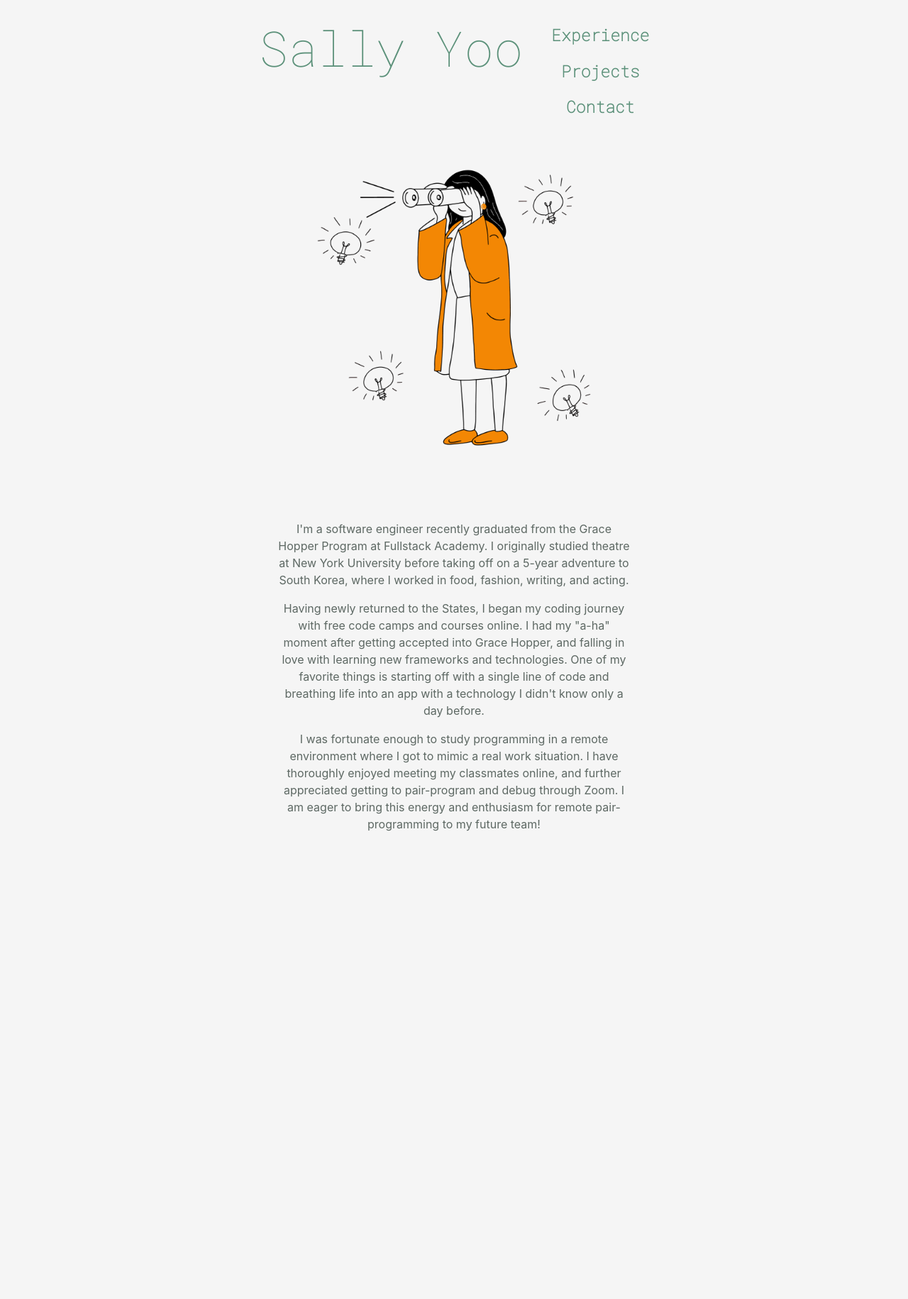
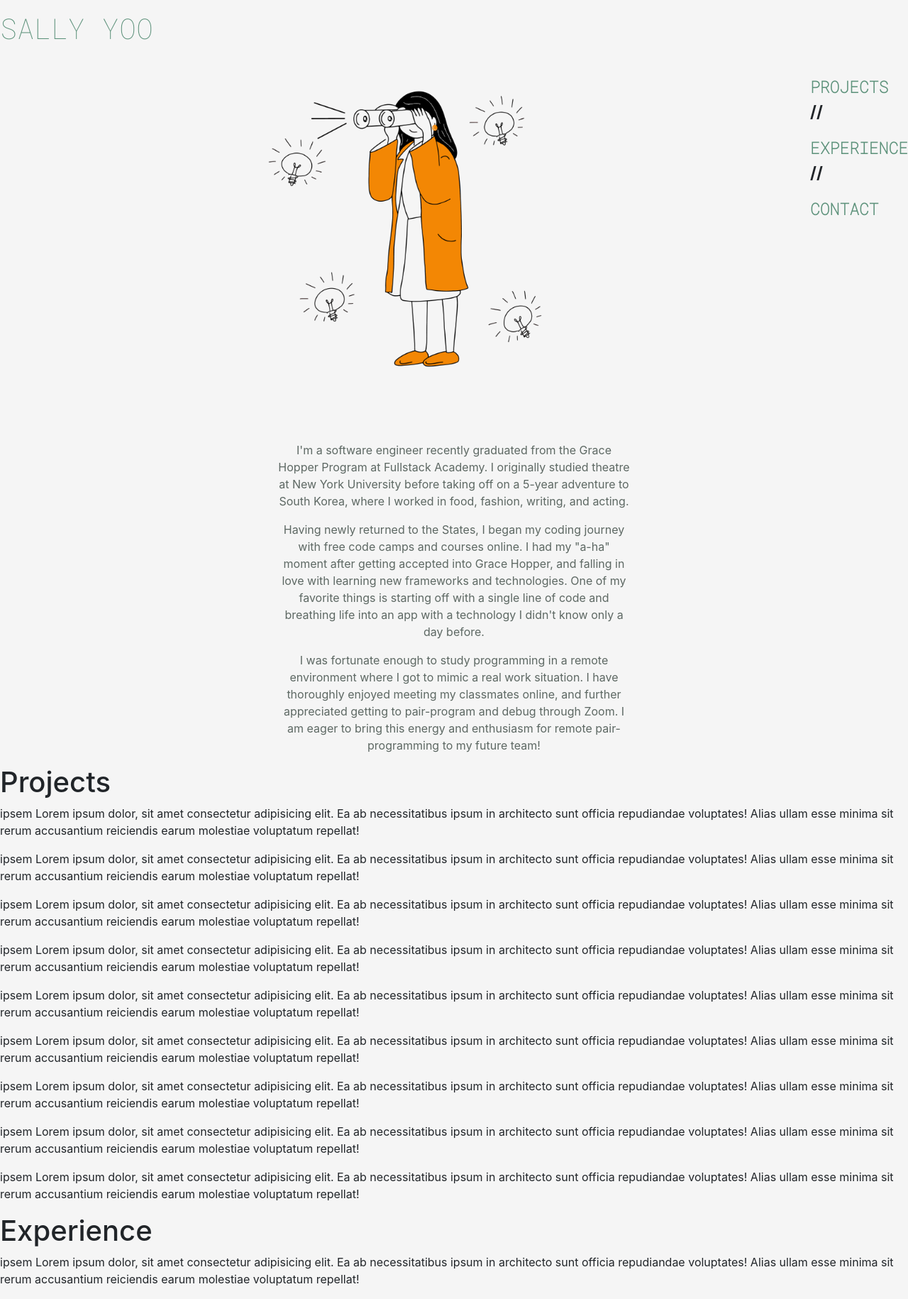
Before and after one commit to tabatabb7/sallyyoocodes, a React (Create React App) app: page / in a window 1280 px wide. Shown: the whole page at 71% size. Before the commit the page ends 1189 px from the top, so only its background shows below. Built offline with nearby package versions, Linux system fonts and the light colour scheme.

Commit message:
feat: added scrolling navlinks and modularized components

```diff
--- a/package.json
+++ b/package.json
@@ -8,6 +8,8 @@
     "@testing-library/user-event": "^12.8.3",
     "react": "^17.0.2",
     "react-dom": "^17.0.2",
+    "react-router-dom": "^5.2.0",
+    "react-router-hash-link": "^2.4.3",
     "react-scripts": "4.0.3",
     "web-vitals": "^0.2.4",
     "workbox-background-sync": "^5.1.4",
--- /dev/null
+++ b/src/About.js
@@ -0,0 +1,38 @@
+import React from "react";
+import "./App.css";
+import splash from "./splash.png";
+
+const About = () => (
+  <div className="App">
+    <img
+      src={splash}
+      alt="woman looking through binoculars"
+      className="splash"
+    />
+    <div className="aboutme">
+      <p>
+        I'm a software engineer recently graduated from the Grace Hopper Program
+        at Fullstack Academy. I originally studied theatre at New York
+        University before taking off on a 5-year adventure to South Korea, where
+        I worked in food, fashion, writing, and acting.
+      </p>
+      <p>
+        Having newly returned to the States, I began my coding journey with free
+        code camps and courses online. I had my "a-ha" moment after getting
+        accepted into Grace Hopper, and falling in love with learning new
+        frameworks and technologies. One of my favorite things is starting off
+        with a single line of code and breathing life into an app with a
+        technology I didn't know only a day before.
+      </p>
+      <p>
+        I was fortunate enough to study programming in a remote environment
+        where I got to mimic a real work situation. I have thoroughly enjoyed
+        meeting my classmates online, and further appreciated getting to
+        pair-program and debug through Zoom. I am eager to bring this energy and
+        enthusiasm for remote pair-programming to my future team!
+      </p>
+    </div>
+  </div>
+);
+
+export default About;
--- a/src/App.css
+++ b/src/App.css
@@ -18,6 +18,14 @@
   font-size: 69px;
   padding-top: 1rem;
   padding-right: 40px;
+}
+a:link {
+  color: #5c917a;
+  font-family: "Roboto Mono", monospace;
+}
+a:visited {
+  color: #5c917a;
+  font-family: "Roboto Mono", monospace;
 }
 .links {
   font-size: 23px;
--- a/src/App.js
+++ b/src/App.js
@@ -1,49 +1,10 @@
-import React from "react";
-import "./App.css";
-import splash from "./splash.png";
+// import React from "react";
+// import "./App.css";
+// import splash from "./splash.png";
+// import { HashLink as Link } from "react-router-hash-link";
 
-function App() {
-  return (
-    <div className="App">
-      <header className="App-header">
-        <p className="nameplate">Sally Yoo</p>
+// function App() {
+//   return;
+// }
 
-        <div className="links">
-          <p>Experience</p>
-          <p>Projects</p>
-          <p>Contact</p>
-        </div>
-      </header>
-      <img
-        src={splash}
-        alt="woman looking through binoculars"
-        className="splash"
-      />
-      <div className="aboutme">
-        <p>
-          I'm a software engineer recently graduated from the Grace Hopper
-          Program at Fullstack Academy. I originally studied theatre at New York
-          University before taking off on a 5-year adventure to South Korea,
-          where I worked in food, fashion, writing, and acting.
-        </p>
-        <p>
-          Having newly returned to the States, I began my coding journey with
-          free code camps and courses online. I had my "a-ha" moment after
-          getting accepted into Grace Hopper, and falling in love with learning
-          new frameworks and technologies. One of my favorite things is starting
-          off with a single line of code and breathing life into an app with a
-          technology I didn't know only a day before.
-        </p>
-        <p>
-          I was fortunate enough to study programming in a remote environment
-          where I got to mimic a real work situation. I have thoroughly enjoyed
-          meeting my classmates online, and further appreciated getting to
-          pair-program and debug through Zoom. I am eager to bring this energy
-          and enthusiasm for remote pair-programming to my future team!
-        </p>
-      </div>
-    </div>
-  );
-}
-
-export default App;
+// export default App;
--- /dev/null
+++ b/src/Experience.js
@@ -0,0 +1,18 @@
+import React from "react";
+import "./App.css";
+
+function Experience() {
+  return (
+    <div id="experience">
+      <h1>Experience</h1>
+      <p>
+        ipsem Lorem ipsum dolor, sit amet consectetur adipisicing elit. Ea ab
+        necessitatibus ipsum in architecto sunt officia repudiandae voluptates!
+        Alias ullam esse minima sit rerum accusantium reiciendis earum molestiae
+        voluptatum repellat!
+      </p>
+    </div>
+  );
+}
+
+export default Experience;
--- /dev/null
+++ b/src/Header.js
@@ -0,0 +1,63 @@
+import React from "react";
+import "./App.css";
+
+let marginY = 0;
+let destination = 0;
+let speed = 15;
+let scroller = null;
+
+const initScroll = (elementId) => {
+  destination = document.getElementById(elementId).offsetTop;
+  scroller = setTimeout(() => {
+    initScroll(elementId);
+  }, 1);
+  marginY += speed;
+  if (marginY >= destination) {
+    clearTimeout(scroller);
+  }
+  window.scroll(0, marginY);
+};
+
+// const toTop = () => {
+//   destination = document.getElementById(elementId).offsetTop;
+//   scroller = setTimeout(() => {
+//     initScroll(elementId);
+//   }, 1);
+//   marginY -= speed;
+//   if (marginY <= 0) {
+//     clearTimeout(scroller);
+//   }
+//   window.scroll(0, marginY);
+// };
+
+const Header = () => (
+  <header className="header">
+    <div className="title">
+      <div className="nameplate">
+        <h1 className="header">
+          <a href="/" id="top">
+            SALLY YOO
+          </a>
+        </h1>
+      </div>
+
+      <div>
+        <nav>
+          <div className="links">
+            <a onClick={() => initScroll("projects")} href="#projects">
+              PROJECTS
+            </a>
+            <p>//</p>
+            <a onClick={() => initScroll("experience")} href="#experience">
+              EXPERIENCE
+            </a>
+            <p>//</p>
+            <a href="mailto:yoosallyh@gmail.com?subject=HELLO!">CONTACT</a>
+          </div>
+        </nav>
+      </div>
+    </div>
+  </header>
+);
+
+export default Header;
--- /dev/null
+++ b/src/Projects.js
@@ -0,0 +1,66 @@
+import React from "react";
+import "./App.css";
+
+function Projects() {
+  return (
+    <div id="projects">
+      <h1>Projects</h1>
+      <p>
+        ipsem Lorem ipsum dolor, sit amet consectetur adipisicing elit. Ea ab
+        necessitatibus ipsum in architecto sunt officia repudiandae voluptates!
+        Alias ullam esse minima sit rerum accusantium reiciendis earum molestiae
+        voluptatum repellat!
+      </p>
+      <p>
+        ipsem Lorem ipsum dolor, sit amet consectetur adipisicing elit. Ea ab
+        necessitatibus ipsum in architecto sunt officia repudiandae voluptates!
+        Alias ullam esse minima sit rerum accusantium reiciendis earum molestiae
+        voluptatum repellat!
+      </p>
+      <p>
+        ipsem Lorem ipsum dolor, sit amet consectetur adipisicing elit. Ea ab
+        necessitatibus ipsum in architecto sunt officia repudiandae voluptates!
+        Alias ullam esse minima sit rerum accusantium reiciendis earum molestiae
+        voluptatum repellat!
+      </p>
+      <p>
+        ipsem Lorem ipsum dolor, sit amet consectetur adipisicing elit. Ea ab
+        necessitatibus ipsum in architecto sunt officia repudiandae voluptates!
+        Alias ullam esse minima sit rerum accusantium reiciendis earum molestiae
+        voluptatum repellat!
+      </p>
+      <p>
+        ipsem Lorem ipsum dolor, sit amet consectetur adipisicing elit. Ea ab
+        necessitatibus ipsum in architecto sunt officia repudiandae voluptates!
+        Alias ullam esse minima sit rerum accusantium reiciendis earum molestiae
+        voluptatum repellat!
+      </p>
+      <p>
+        ipsem Lorem ipsum dolor, sit amet consectetur adipisicing elit. Ea ab
+        necessitatibus ipsum in architecto sunt officia repudiandae voluptates!
+        Alias ullam esse minima sit rerum accusantium reiciendis earum molestiae
+        voluptatum repellat!
+      </p>
+      <p>
+        ipsem Lorem ipsum dolor, sit amet consectetur adipisicing elit. Ea ab
+        necessitatibus ipsum in architecto sunt officia repudiandae voluptates!
+        Alias ullam esse minima sit rerum accusantium reiciendis earum molestiae
+        voluptatum repellat!
+      </p>
+      <p>
+        ipsem Lorem ipsum dolor, sit amet consectetur adipisicing elit. Ea ab
+        necessitatibus ipsum in architecto sunt officia repudiandae voluptates!
+        Alias ullam esse minima sit rerum accusantium reiciendis earum molestiae
+        voluptatum repellat!
+      </p>
+      <p>
+        ipsem Lorem ipsum dolor, sit amet consectetur adipisicing elit. Ea ab
+        necessitatibus ipsum in architecto sunt officia repudiandae voluptates!
+        Alias ullam esse minima sit rerum accusantium reiciendis earum molestiae
+        voluptatum repellat!
+      </p>
+    </div>
+  );
+}
+
+export default Projects;
--- a/src/index.js
+++ b/src/index.js
@@ -1,13 +1,23 @@
 import React from "react";
 import ReactDOM from "react-dom";
+import { BrowserRouter as Router } from "react-router-dom";
 import "./index.css";
-import App from "./App";
+import Header from "./Header";
+// import App from "./App";
+import About from "./About";
+import Projects from "./Projects";
+import Experience from "./Experience";
 import * as serviceWorkerRegistration from "./serviceWorkerRegistration";
 import reportWebVitals from "./reportWebVitals";
 
 ReactDOM.render(
   <React.StrictMode>
-    <App />
+    <Router>
+      <Header />
+      <About />
+      <Projects />
+      <Experience />
+    </Router>
   </React.StrictMode>,
   document.getElementById("root")
 );
```
Also changed, not shown: 1 other file (tests, documents, lock files or other folders).
